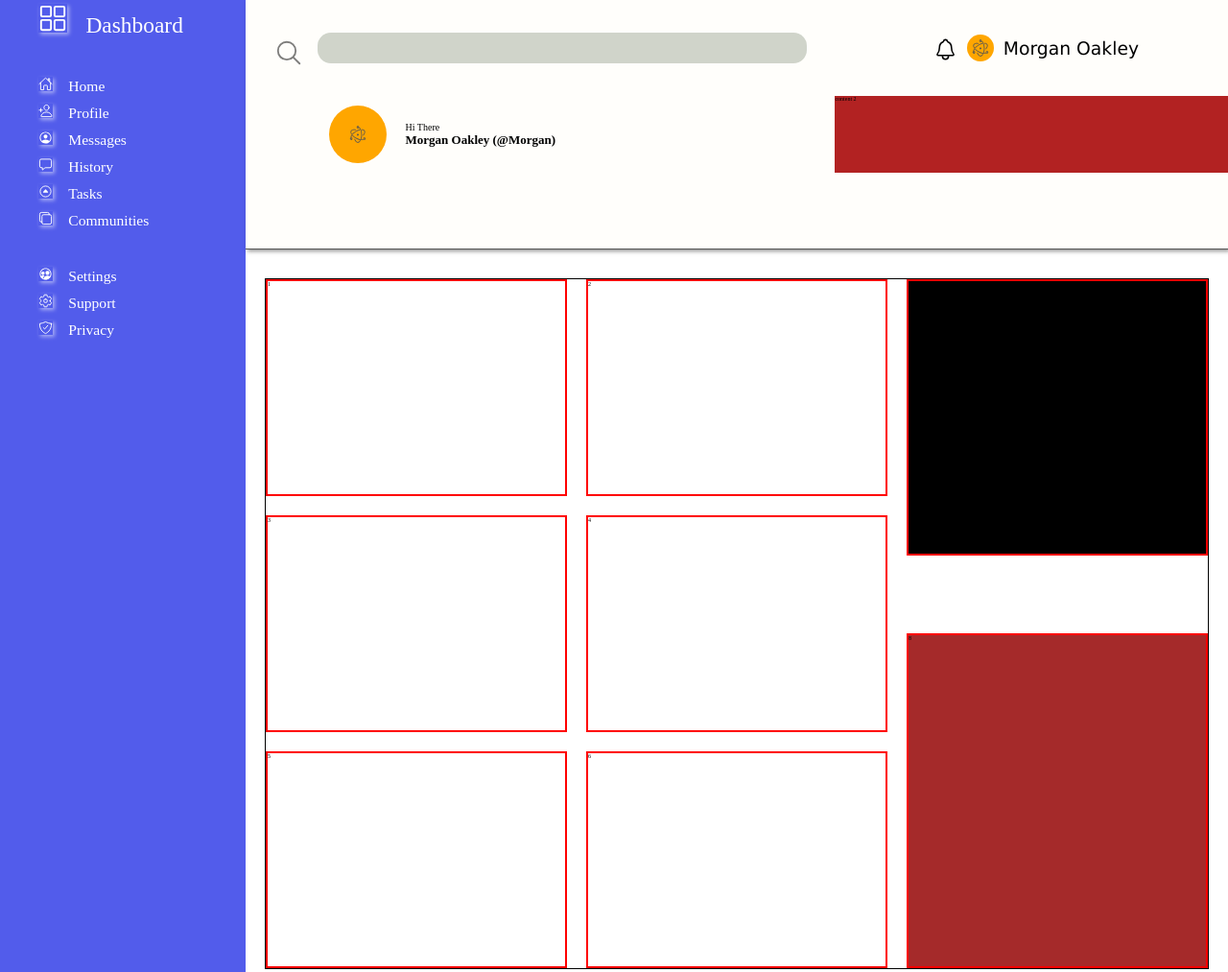
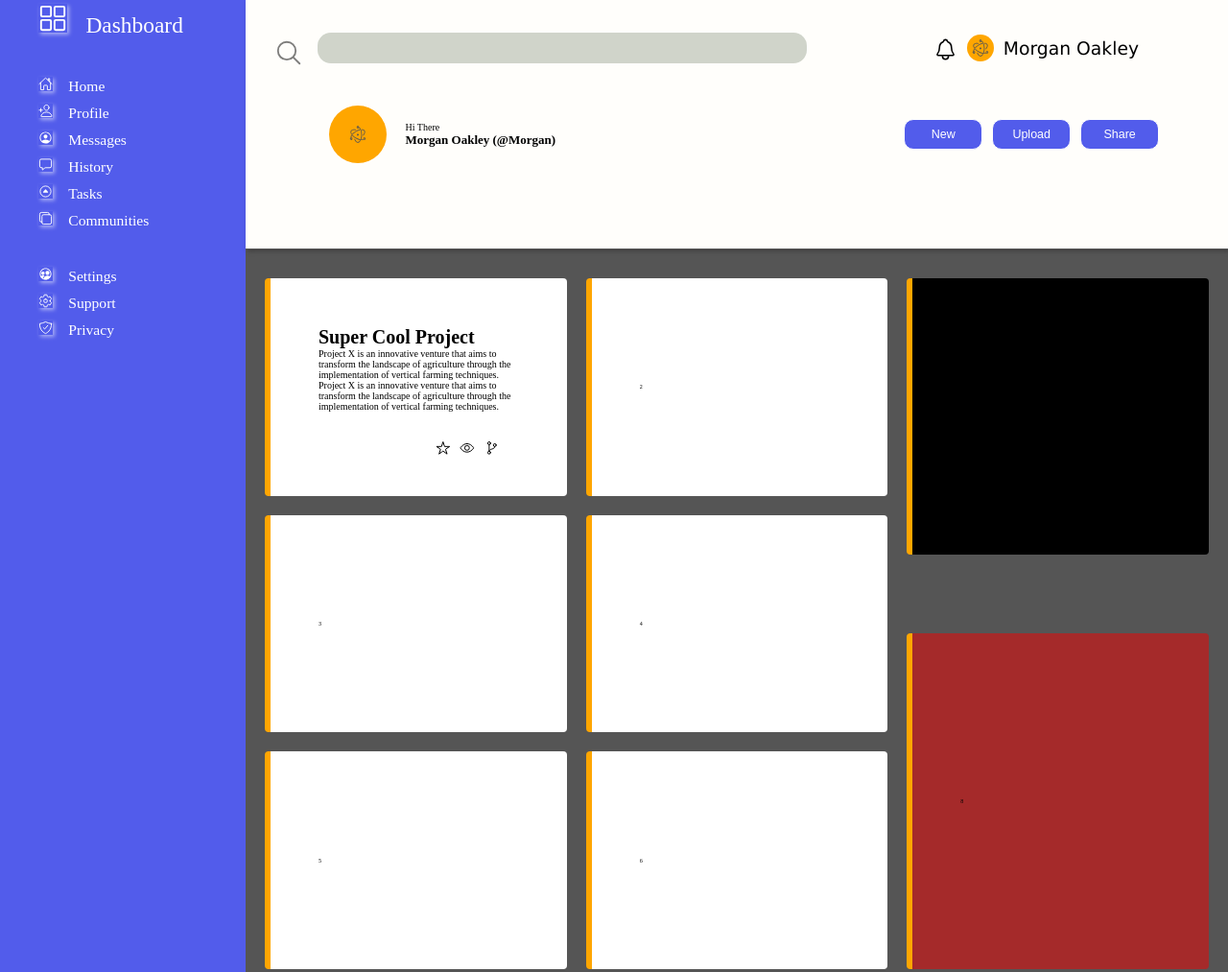
Before and after one commit to Bakerboonsa11/Dashboard, a plain HTML site: page index.html in a window 1280 px wide. Shown: the top 1013 px of the page at 96% size. Drawn offline with nearby package versions, Linux system fonts and the light colour scheme.

Commit message:
about to end

```diff
--- a/index.html
+++ b/index.html
@@ -80,13 +80,30 @@
               </div>
            </div>
            <div class="buttons_div">
-                   content 2
+                   <button class="btn">New</button>
+                   <button class="btn">Upload</button>
+                   <button class="btn">Share</button>
            </div>
         </div>
     </div>
     <div class="iteam3">
 
-        <div class="thirdgrid third_1">1</div>
+        <div class="thirdgrid third_1">
+            <h1>Super Cool Project</h1>
+            <p>
+                 Project X is an innovative venture that
+                 aims to transform the landscape of agriculture through
+                 the implementation of vertical farming techniques.
+                 Project X is an innovative venture that
+                 aims to transform the landscape of agriculture through
+                 the implementation of vertical farming techniques.
+            </p>
+            <div>
+                <ion-icon name="star-outline"></ion-icon>
+                <ion-icon name="eye-outline"></ion-icon>
+                <ion-icon name="git-branch-outline"></ion-icon>
+            </div>
+        </div>
         <div class="thirdgrid third_2">2</div>
         <div class="thirdgrid third_3">3</div>
         <div class="thirdgrid third_4">4</div>
--- a/style.css
+++ b/style.css
@@ -11,6 +11,8 @@
    grid-template-rows: 1fr 1fr 1fr 1fr;
    height:130vh;
    width: 100vw;
+   background-color: #555;
+
    /* gap: 20px; */
 }
 .grid-item:first-child {
@@ -37,16 +39,44 @@
     grid-row: 2/5;
     display: grid;
     grid-template-columns: 1fr 1fr 1fr ;
-    /* grid-template-rows: repeat(auto-fit,minmax(50px,1fr)); */
-    /* grid-template-rows: repeat(auto-fit,minmax(50px,100px)) */
+
     grid-template-rows: repeat(12 ,1fr);
-    border: 1px solid black;
+
     gap: 20px;
     margin: 30px 20px;
 
 }
-.thirdgrid{
-    border: 2px solid red;
+.thirdgrid {
+    /* border: 2px solid red; */
+    display: flex;
+    flex-direction: column;
+    align-content: center;
+    justify-content: space-around;
+    padding: 50px;
+    background-color: #fff;
+
+    border-left: 6px solid  rgb(255, 166, 0);
+    border-radius: 4px;
+}
+.thirdgrid p{
+    /* border: 2px solid red; */
+    font-size: 1rem;
+
+}
+.thirdgrid h1{
+    /* border: 2px solid red; */
+    font-size: 2rem;
+
+}
+.thirdgrid div{
+    /* border: 2px solid red; */
+    margin-top: 30px;
+    font-size: 2.5rem;
+    display: flex;
+    gap: 10px;
+    justify-content: end;
+    padding-right: 2rem;
+
 }
 .third_1,.third_2{
     grid-row: 1/5;
@@ -175,7 +205,7 @@ li span ion-icon:hover {
 }
 .margo1_logo{
     padding: 0.4rem;
-    border-radius: 50%;
+    border-radius: 2rem;
     background-color: rgb(255, 166, 0);
     color: #555;
     font-size: 2rem;
@@ -188,6 +218,22 @@ li span ion-icon:hover {
     height: 80px;
     /* background-color: azure; */
     justify-content: space-between;
+}
+.buttons_div{
+    display: flex;
+    align-items: center;
+    justify-content: center;
+    gap: 10px;
+    font-size: 2rem;
+}
+.buttons_div .btn {
+   width: 20%;
+   height: 40%;
+   border: none;
+   border-radius: 10px;
+   border: 1px solid #fff;
+   background-color: #525CEB;
+   color: #fff;
 }
 .logo_div{
     /* background-color: seagreen; */
@@ -212,6 +258,6 @@ li span ion-icon:hover {
     font-size: 1.3rem;
 }
 .buttons_div{
-    background-color: firebrick;
+    /* background-color: firebrick; */
     width: 40%;
 }
```
